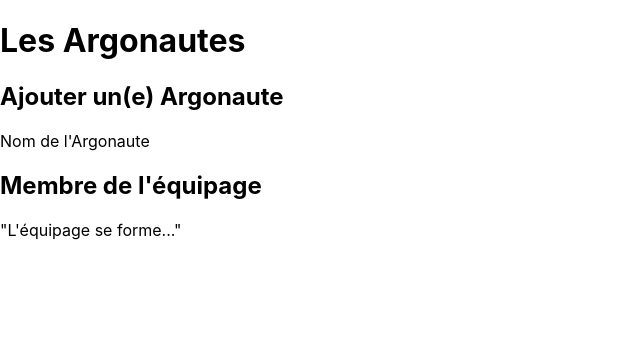
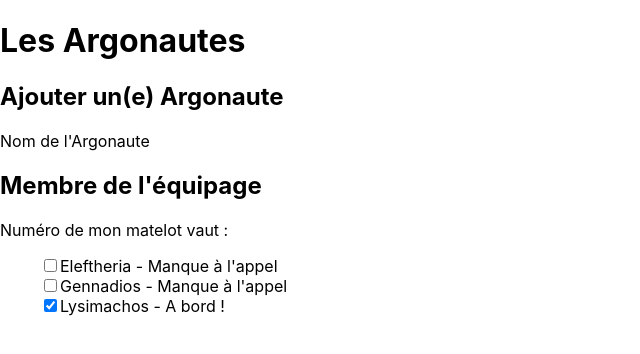
Before and after one commit to JulienLrs/Tech-Challenge, a React (Create React App) app: page / in a window 1280 px wide. Shown: the top 354 px of the page, without its empty margins (0-640 px from the left). Built offline with nearby package versions, Linux system fonts and the light colour scheme.

Commit message:
second commit

```diff
--- a/src/App.js
+++ b/src/App.js
@@ -1,4 +1,4 @@
-import React from "react";
+import React, { useState } from "react";
 import Equipage from "./components/Equipage";
 
 const allMatelots = [
@@ -6,20 +6,36 @@ const allMatelots = [
     id: 1,
     name: "Eleftheria",
     adjectif: "",
+    present: false
   },
   {
     id: 2,
     name: "Gennadios",
     adjectif: "",
+    present: false
   },
   {
     id: 3,
     name: "Lysimachos",
     adjectif: "",
+    present: true
   },
 ];
 
+
+
 function App() {
+
+  const [matelotId, setMatelotId] = useState(); // retour d'un tableau : res = [matelotId, setMatelotId]
+  const [matelots, setMatelots] = useState(allMatelots);
+
+  function handleStatusChange(id) {
+    setMatelotId(id);
+    const matelotToModify =  matelots.find(matelot => matelot.id === id);
+    matelotToModify.present = !matelotToModify.present;
+    const newMatelots = matelots.map(matelot => (matelot.id !== id ? matelot : matelotToModify));
+    setMatelots(newMatelots);
+  }
 
   return (
     <>
@@ -28,8 +44,8 @@ function App() {
       <p>Nom de l'Argonaute</p>
 
       <h2>Membre de l'équipage</h2>
-
-      <Equipage todos={allMatelots}/>
+      <div>Numéro de mon matelot vaut : {matelotId} </div>
+      <Equipage matelots={allMatelots} handleStatusChange={handleStatusChange}/>
     </>
   );
 }
--- a/src/components/Equipage.js
+++ b/src/components/Equipage.js
@@ -1,15 +1,16 @@
 import React from "react";
+import Presence from "./Presence";
 
-export default function TodoList(props) {
-  return <p>"L'équipage se forme..."</p>;
+export default function Equipage(props) {
+  return (
+    <ul>
+      {props.matelots.map((matelot) => (
+        <Presence
+          key={matelot.id}
+          data={matelot}
+          handleStatusChange={props.handleStatusChange}
+        />
+      ))}
+    </ul>
+  );
 }
-
-{/* <ul>
-  {props.equipage.map((matelot) => (
-    // des que l'on vient itérrer,
-    // il faut penser à les identifier à l'aide de key
-    <li key={matelot.id}>
-      {matelot.name} {matelot.adjectif}
-    </li>
-  ))}
-</ul>; */}
--- /dev/null
+++ b/src/components/Presence.js
@@ -0,0 +1,16 @@
+import React from "react";
+
+export default function Presence(props) {
+  const matelot = props.data;
+  return (
+    // On vient tester dynamiquement la présence du matelot avec un opérateur ternaire
+    <div>
+      <input
+        type="checkbox"
+        checked={matelot.present}
+        onChange={() => props.handleStatusChange(matelot.id)}
+      />
+      {matelot.name} - {matelot.present ? "A bord !" : "Manque à l'appel"}
+    </div>
+  );
+}
```
